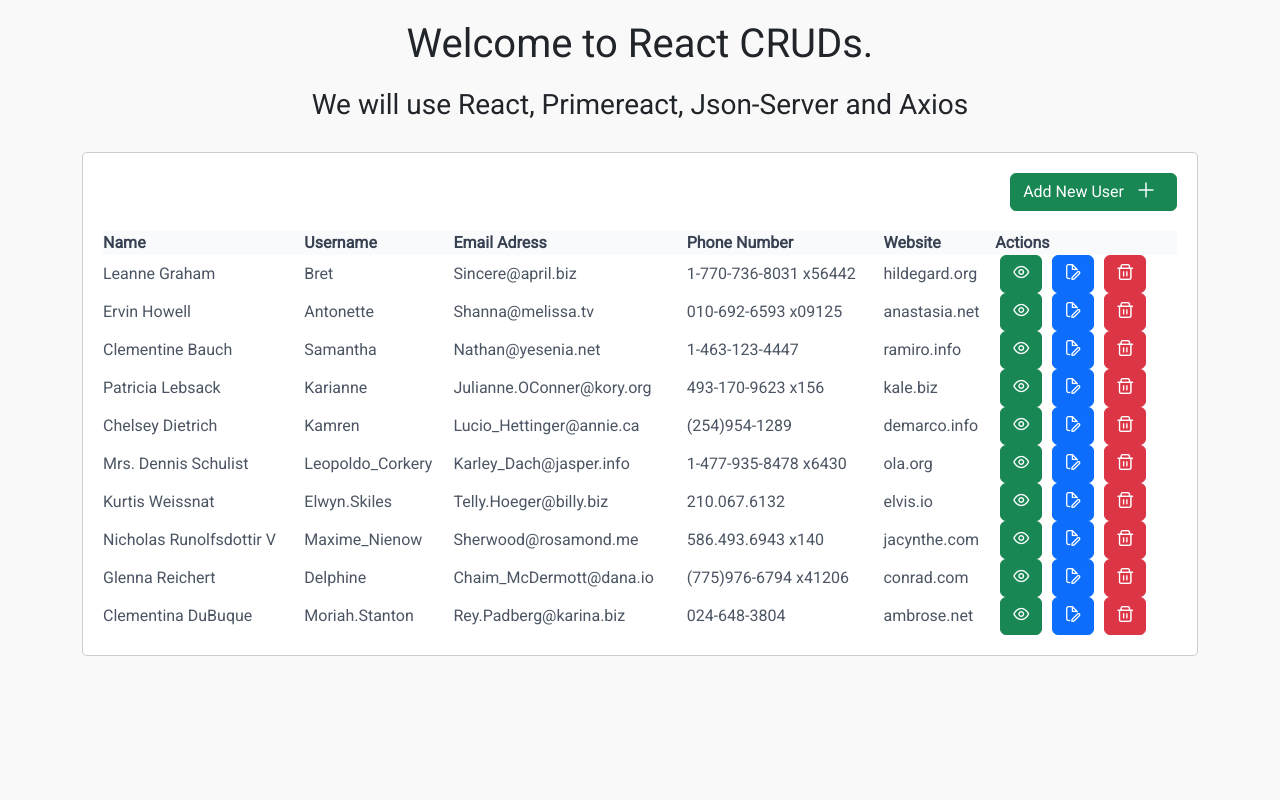
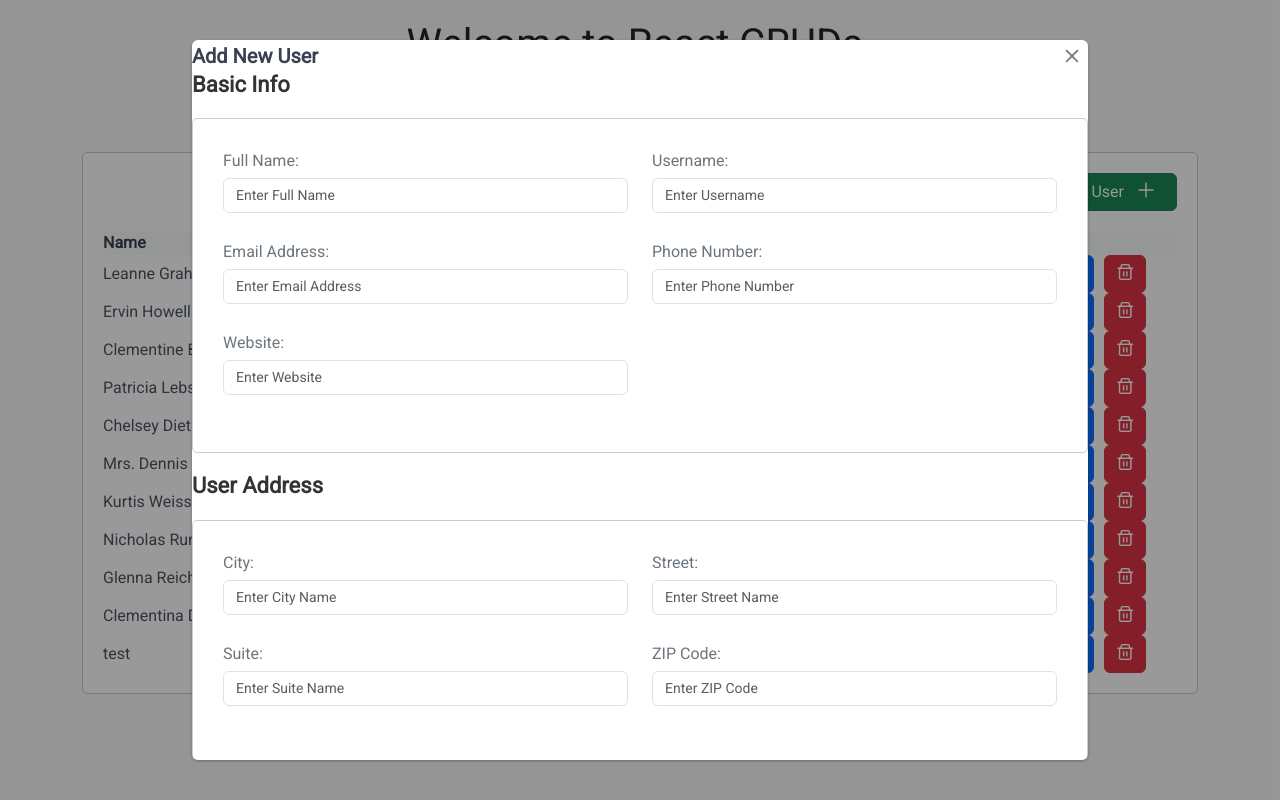
Before and after one commit to Raja-Tahseen/React_CRUD, a React (Vite) app: page / in a window 1280 px wide. Both pictures are taken after a click on the button "Add New User". Built offline with nearby package versions, Linux system fonts and the light colour scheme; data requests are answered from the project's data file.

Commit message:
Added Add User "Dialog" component

```diff
--- a/db.json
+++ b/db.json
@@ -1,7 +1,7 @@
 {
   "users": [
     {
-      "id": 1,
+      "id": "1",
       "name": "Leanne Graham",
       "username": "Bret",
       "email": "Sincere@april.biz",
@@ -24,7 +24,7 @@
       }
     },
     {
-      "id": 2,
+      "id": "2",
       "name": "Ervin Howell",
       "username": "Antonette",
       "email": "Shanna@melissa.tv",
@@ -47,7 +47,7 @@
       }
     },
     {
-      "id": 3,
+      "id": "3",
       "name": "Clementine Bauch",
       "username": "Samantha",
       "email": "Nathan@yesenia.net",
@@ -70,7 +70,7 @@
       }
     },
     {
-      "id": 4,
+      "id": "4",
       "name": "Patricia Lebsack",
       "username": "Karianne",
       "email": "Julianne.OConner@kory.org",
@@ -93,7 +93,7 @@
       }
     },
     {
-      "id": 5,
+      "id": "5",
       "name": "Chelsey Dietrich",
       "username": "Kamren",
       "email": "Lucio_Hettinger@annie.ca",
@@ -116,7 +116,7 @@
       }
     },
     {
-      "id": 6,
+      "id": "6",
       "name": "Mrs. Dennis Schulist",
       "username": "Leopoldo_Corkery",
       "email": "Karley_Dach@jasper.info",
@@ -139,7 +139,7 @@
       }
     },
     {
-      "id": 7,
+      "id": "7",
       "name": "Kurtis Weissnat",
       "username": "Elwyn.Skiles",
       "email": "Telly.Hoeger@billy.biz",
@@ -162,7 +162,7 @@
       }
     },
     {
-      "id": 8,
+      "id": "8",
       "name": "Nicholas Runolfsdottir V",
       "username": "Maxime_Nienow",
       "email": "Sherwood@rosamond.me",
@@ -185,7 +185,7 @@
       }
     },
     {
-      "id": 9,
+      "id": "9",
       "name": "Glenna Reichert",
       "username": "Delphine",
       "email": "Chaim_McDermott@dana.io",
@@ -208,7 +208,7 @@
       }
     },
     {
-      "id": 10,
+      "id": "10",
       "name": "Clementina DuBuque",
       "username": "Moriah.Stanton",
       "email": "Rey.Padberg@karina.biz",
@@ -229,6 +229,25 @@
         "catchPhrase": "Centralized empowering task-force",
         "bs": "target end-to-end models"
       }
+    },
+    {
+      "id": "8623",
+      "name": "test",
+      "username": "test",
+      "email": "test",
+      "phone": "test",
+      "website": "test",
+      "address": {
+        "city": "test",
+        "street": "test",
+        "suite": "test",
+        "zipcode": "test"
+      },
+      "company": {
+        "name": "test",
+        "catchPhrase": "test",
+        "bs": "test"
+      }
     }
   ]
 }
--- a/src/Users/Users.jsx
+++ b/src/Users/Users.jsx
@@ -4,6 +4,7 @@ import { Column } from "primereact/column";
 import axios from "axios";
 import { Dialog } from "primereact/dialog";
 import ViewUser from "./_viewUser";
+import AddUser from "./_addUser";
 
 function Users() {
   const [users, setUsers] = useState([]);
@@ -115,6 +116,20 @@ function Users() {
       >
         <ViewUser userId={selectedUserId} />
       </Dialog>
+
+      <Dialog
+        header="Add New User"
+        visible={showAddMode}
+        style={{ width: "70vw" }}
+        onHide={() => setShowAddMode(false)}
+      >
+        <AddUser
+          setUserAdded={() => {
+            setShowAddMode(false);
+            getAllUsers();
+          }}
+        />
+      </Dialog>
     </div>
   );
 }
--- /dev/null
+++ b/src/Users/_addUser.jsx
@@ -0,0 +1,279 @@
+import React, { useEffect, useState } from "react";
+import axios from "axios";
+
+const initialUserInfo = {
+  name: "",
+  username: "",
+  email: "",
+  phone: "",
+  website: "",
+  address: {
+    city: "",
+    street: "",
+    suite: "",
+    zipcode: "",
+  },
+  company: {
+    name: "",
+    catchPhrase: "",
+    bs: "",
+  },
+};
+
+function AddUser(props) {
+  const [userInfo, setUserInfo] = useState(initialUserInfo);
+
+  useEffect(() => {}, []);
+
+  const addNewUser = async () => {
+    try {
+      const response = await axios.post(
+        "http://localhost:3001/users",
+        userInfo
+      );
+      if (response) {
+        props.setUserAdded();
+      }
+    } catch (e) {
+      console.log(e);
+    }
+  };
+
+  return (
+    <div className="user-view _add-view">
+      <h1>Basic Info</h1>
+      <div className="box">
+        <div className="row">
+          <div className="col-sm-12 col-md-6">
+            <p>
+              <span>Full Name:</span>
+              <input
+                type="text"
+                className="form-control"
+                placeholder="Enter Full Name"
+                value={userInfo.name}
+                onChange={(e) =>
+                  setUserInfo({ ...userInfo, name: e.target.value })
+                }
+              />
+            </p>
+          </div>
+          <div className="col-sm-12 col-md-6">
+            <p>
+              <span>Username:</span>
+              <input
+                type="text"
+                className="form-control"
+                placeholder="Enter Username"
+                value={userInfo.username}
+                onChange={(e) =>
+                  setUserInfo({ ...userInfo, username: e.target.value })
+                }
+              />
+            </p>
+          </div>
+          <div className="col-sm-12 col-md-6">
+            <p>
+              <span>Email Address:</span>
+              <input
+                type="text"
+                className="form-control"
+                placeholder="Enter Email Address"
+                value={userInfo.email}
+                onChange={(e) =>
+                  setUserInfo({ ...userInfo, email: e.target.value })
+                }
+              />
+            </p>
+          </div>
+          <div className="col-sm-12 col-md-6">
+            <p>
+              <span>Phone Number:</span>
+              <input
+                type="text"
+                className="form-control"
+                placeholder="Enter Phone Number"
+                value={userInfo.phone}
+                onChange={(e) =>
+                  setUserInfo({ ...userInfo, phone: e.target.value })
+                }
+              />
+            </p>
+          </div>
+          <div className="col-sm-12 col-md-6">
+            <p>
+              <span>Website:</span>
+              <input
+                type="text"
+                className="form-control"
+                placeholder="Enter Website"
+                value={userInfo.website}
+                onChange={(e) =>
+                  setUserInfo({ ...userInfo, website: e.target.value })
+                }
+              />
+            </p>
+          </div>
+        </div>
+      </div>
+
+      <h1>User Address</h1>
+      <div className="box">
+        <div className="row">
+          <div className="col-sm-12 col-md-6">
+            <p>
+              <span>City:</span>
+              <input
+                type="text"
+                className="form-control"
+                placeholder="Enter City Name"
+                value={userInfo.address.city}
+                onChange={(e) =>
+                  setUserInfo({
+                    ...userInfo,
+                    address: {
+                      ...userInfo.address,
+                      city: e.target.value,
+                    },
+                  })
+                }
+              />
+            </p>
+          </div>
+          <div className="col-sm-12 col-md-6">
+            <p>
+              <span>Street:</span>
+              <input
+                type="text"
+                className="form-control"
+                placeholder="Enter Street Name"
+                value={userInfo.address.street}
+                onChange={(e) =>
+                  setUserInfo({
+                    ...userInfo,
+                    address: {
+                      ...userInfo.address,
+                      street: e.target.value,
+                    },
+                  })
+                }
+              />
+            </p>
+          </div>
+          <div className="col-sm-12 col-md-6">
+            <p>
+              <span>Suite:</span>
+              <input
+                type="text"
+                className="form-control"
+                placeholder="Enter Suite Name"
+                value={userInfo.address.suite}
+                onChange={(e) =>
+                  setUserInfo({
+                    ...userInfo,
+                    address: {
+                      ...userInfo.address,
+                      suite: e.target.value,
+                    },
+                  })
+                }
+              />
+            </p>
+          </div>
+          <div className="col-sm-12 col-md-6">
+            <p>
+              <span>ZIP Code:</span>
+              <input
+                type="text"
+                className="form-control"
+                placeholder="Enter ZIP Code"
+                value={userInfo.address.zipcode}
+                onChange={(e) =>
+                  setUserInfo({
+                    ...userInfo,
+                    address: {
+                      ...userInfo.address,
+                      zipcode: e.target.value,
+                    },
+                  })
+                }
+              />
+            </p>
+          </div>
+        </div>
+      </div>
+
+      <h1>User Company</h1>
+      <div className="box">
+        <div className="row">
+          <div className="col-sm-12 col-md-6">
+            <p>
+              <span>Company Name:</span>
+              <input
+                type="text"
+                className="form-control"
+                placeholder="Enter Company Name"
+                value={userInfo.company.name}
+                onChange={(e) =>
+                  setUserInfo({
+                    ...userInfo,
+                    company: {
+                      ...userInfo.company,
+                      name: e.target.value,
+                    },
+                  })
+                }
+              />
+            </p>
+          </div>
+          <div className="col-sm-12 col-md-6">
+            <p>
+              <span>Catch Phrase:</span>
+              <input
+                type="text"
+                className="form-control"
+                placeholder="Enter Catch Phrase"
+                value={userInfo.company.catchPhrase}
+                onChange={(e) =>
+                  setUserInfo({
+                    ...userInfo,
+                    company: {
+                      ...userInfo.company,
+                      catchPhrase: e.target.value,
+                    },
+                  })
+                }
+              />
+            </p>
+          </div>
+          <div className="col-sm-12 col-md-6">
+            <p>
+              <span>BS:</span>
+              <input
+                type="text"
+                className="form-control"
+                placeholder="Enter BS"
+                value={userInfo.company.bs}
+                onChange={(e) =>
+                  setUserInfo({
+                    ...userInfo,
+                    company: {
+                      ...userInfo.company,
+                      bs: e.target.value,
+                    },
+                  })
+                }
+              />
+            </p>
+          </div>
+        </div>
+      </div>
+
+      <button className="btn btn-success" onClick={() => addNewUser()}>
+        Add New User
+      </button>
+    </div>
+  );
+}
+
+export default AddUser;
--- a/src/Users/_viewUser.jsx
+++ b/src/Users/_viewUser.jsx
@@ -30,7 +30,7 @@ function ViewUser(props) {
   const fetchUserData = async () => {
     try {
       const response = await axios.get(
-        "http://localhost:4000/users/" + props.userId
+        "http://localhost:3001/users/" + props.userId
       );
       if (response) {
         console.log(response.data);
```
